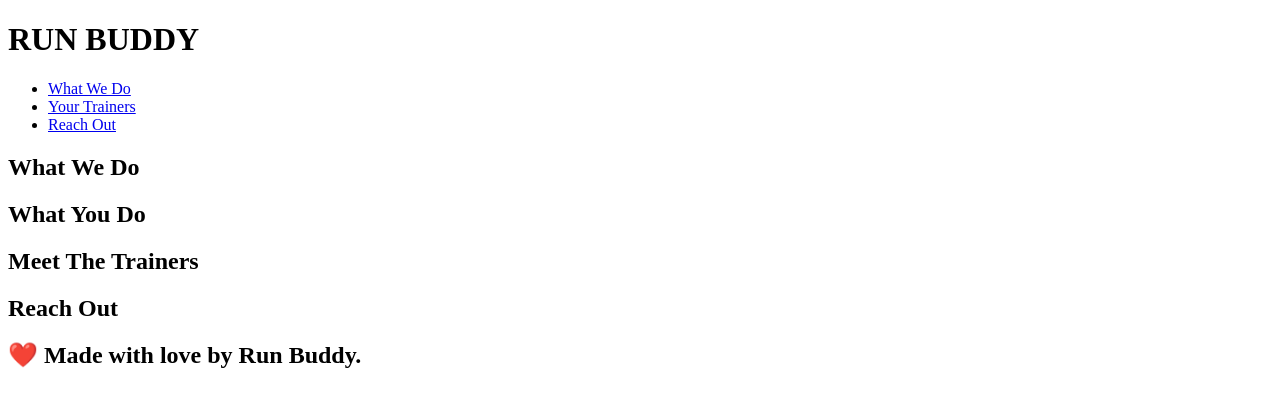
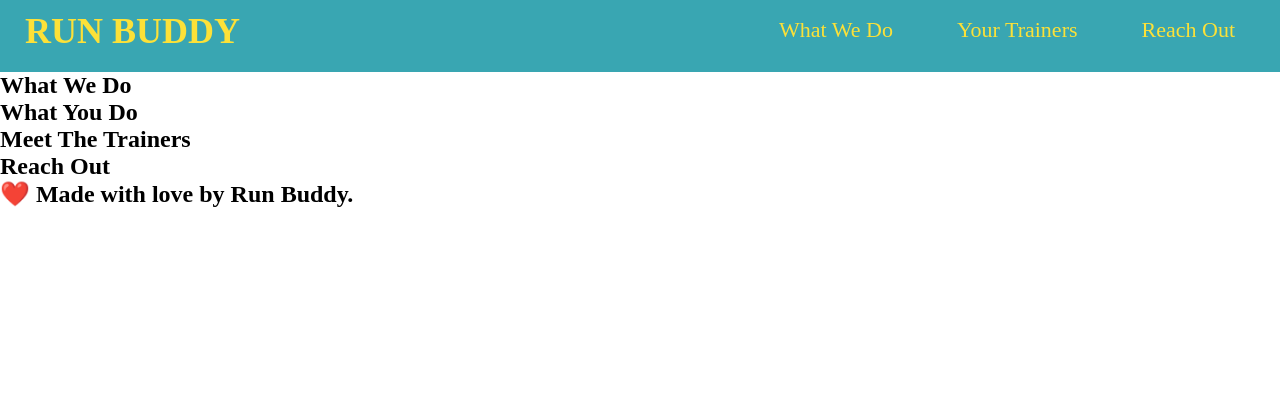
Before and after one commit to miklywek/Run-Buddy-version-2.0, a plain HTML site: page index.html in a window 1280 px wide. Drawn offline with Linux system fonts and the light colour scheme; files that its build step writes are made by us from their sources.

Commit message:
css.style

```diff
--- a/assets/css/style.css
+++ b/assets/css/style.css
@@ -1,4 +1,36 @@
-.body {
-    font-family: Arial, Helvetica, sans-serif;
-    background-color: tomato;
+* {
+    margin: 0;
+    padding: 0;
+    }
+/* body {
+    color: #39a6b2;
+    font-family: Helvetica, Arial, sans-serif;
+} */
+header {
+    padding: 20px 35px;
+    background-color: #39a6b2;
+    padding: 10px 15px 20px 25px;
+    }
+header h1 {
+    font-weight: bold;
+    font-size: 36px;
+    color: #fce138;
+    margin: 0;
+    display: inline;
+    }
+header a {
+    text-decoration: none ;
+    color: #fce138;
+    }
+header nav {
+    float: right;
+    margin: 7px 0;
 }
+header nav ul li {
+    display: inline;
+}
+header nav ul li a{
+    margin: 0 30px;
+    font-weight: lighter;
+    font-size: 22px;
+}
--- a/index.html
+++ b/index.html
@@ -4,7 +4,7 @@
     <meta charset="UTF-8">
     <meta http-equiv="X-UA-Compatible" content="IE=edge">
     <meta name="viewport" content="width=device-width, initial-scale=1.0">
-    <link rel="stylesheet" href="./style.css"/>
+    <link rel="stylesheet" href="./assets/css/style.css">
     <title>Run buddy</title>
 </head>
 <body>
@@ -25,8 +25,6 @@
 </header>
 <section>
 </section>
-
-
 <section>
 <h2>What We Do</h2>
 </section>
```
